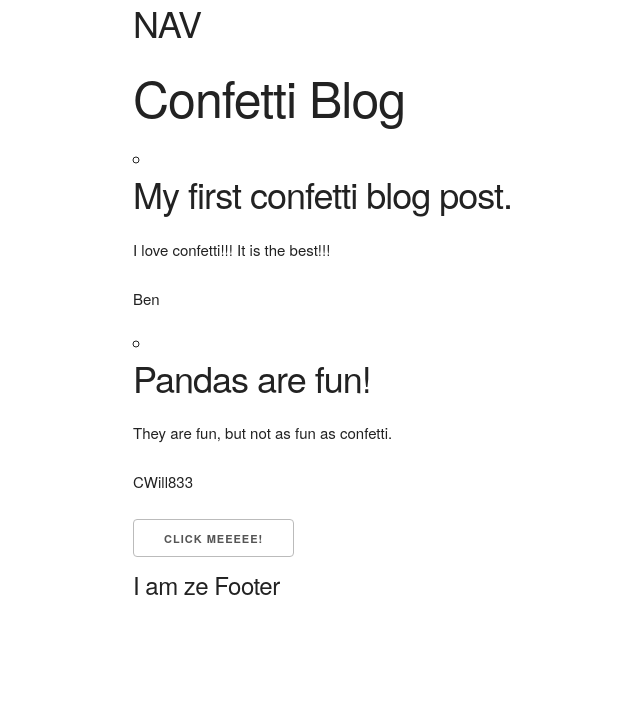
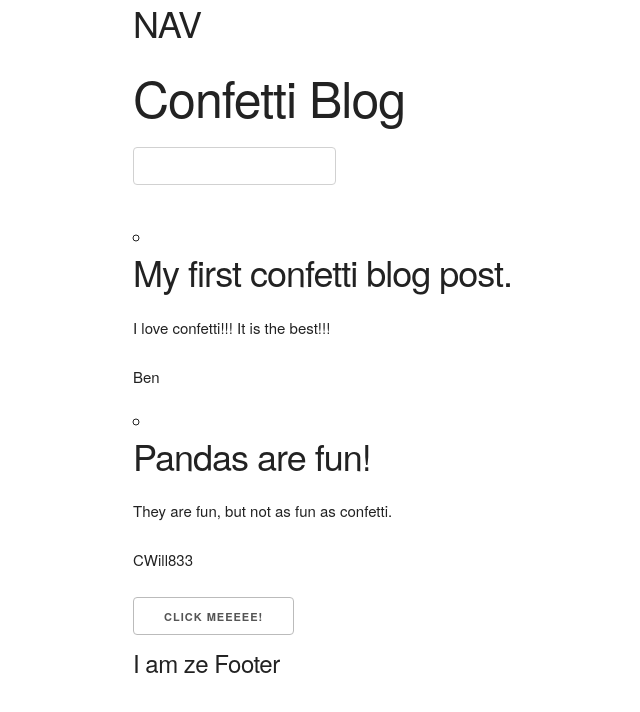
Before and after one commit to ManliestBen/morning-blog, a React (Create React App) app: page / in a window 1280 px wide. Shown: the top 712 px of the page, without its empty margins (27-667 px from the left). Built offline with nearby package versions, Linux system fonts and the light colour scheme.

Commit message:
add Form with state

```diff
--- a/src/App.js
+++ b/src/App.js
@@ -2,6 +2,7 @@ import React, {Component} from 'react';
 import './App.css';
 import Nav from './Nav'
 import Footer from './Footer'
+import BlogForm from './BlogForm'
 
 class App extends Component {
 
@@ -43,6 +44,7 @@ class App extends Component {
     <div className="App container">
       <Nav content="NAV"/>
         {this.state.isShowing ? title : null}
+        <BlogForm />
         <ul>{composedPosts}
         </ul>
         <button onClick={this.handleClick}>Click meeeee!</button>
--- /dev/null
+++ b/src/BlogForm/index.js
@@ -0,0 +1,25 @@
+import React, { Component } from 'react';
+
+class BlogForm extends Component {
+    state = {
+        title : ''
+    }
+
+
+    handleOnChange = event => {
+        this.setState({
+            [event.target.name] : event.target.value
+        })
+    }
+
+    render() {
+        return(
+            <form className="blogform">
+                <h1>{this.state.title}</h1>
+                <input type="text" name="title" onChange={this.handleOnChange} value={this.state.title} />
+            </form>
+        )
+    }
+}
+
+export default BlogForm
```
